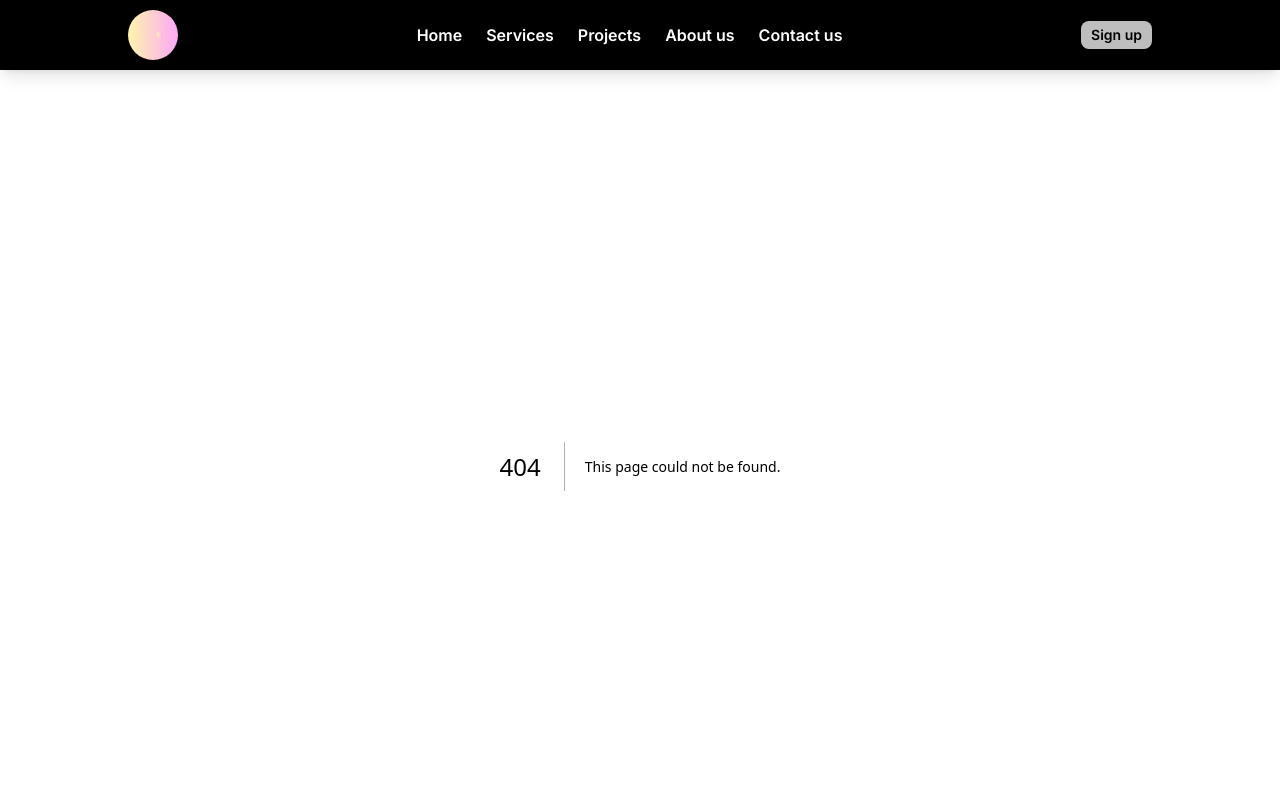
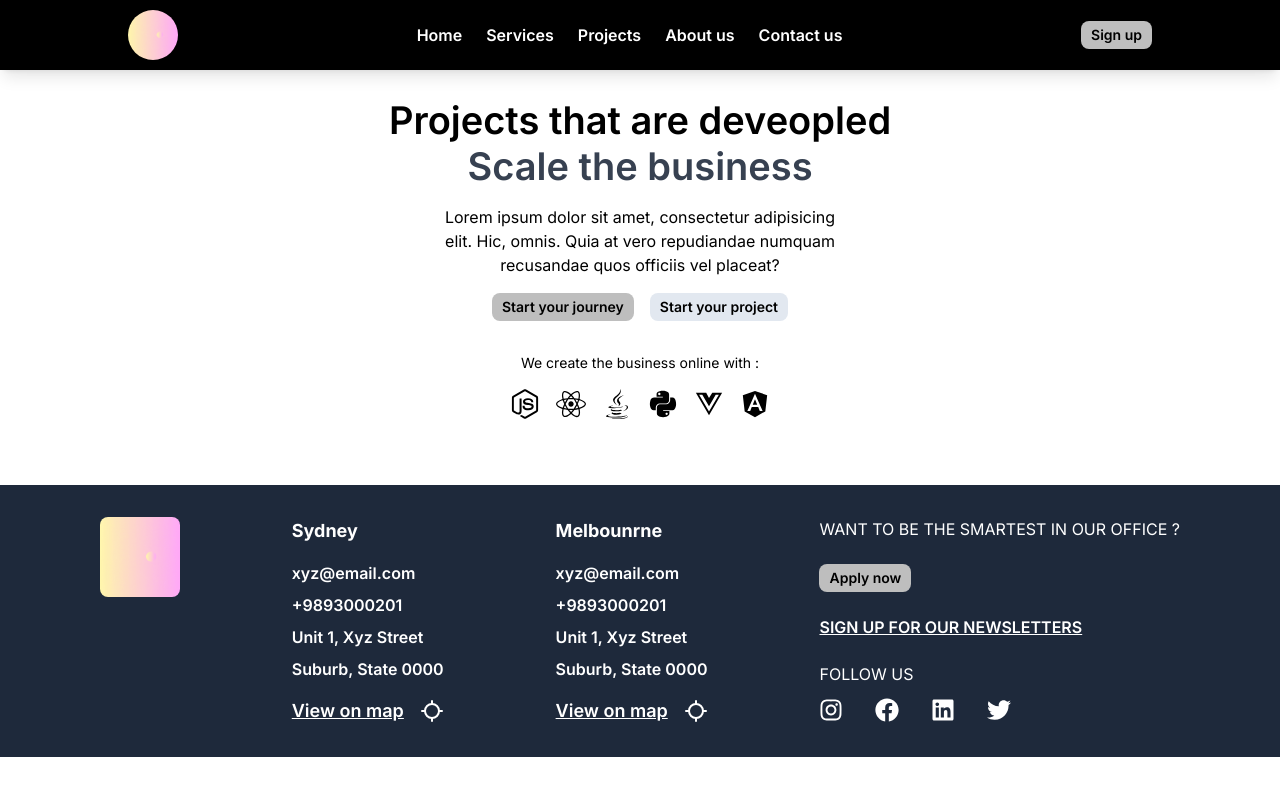
Before and after one commit to Krisna07/Digithink, a Next.js app: page /projects in a window 1280 px wide. Before the commit this address had no page. Shown: the top 800 px of the page. Built offline with nearby package versions, Linux system fonts and the light colour scheme.

Commit message:
projects page

```diff
--- /dev/null
+++ b/src/app/Components/Home/Home.tsx
@@ -0,0 +1,9 @@
+import React from 'react'
+
+const Home = () => {
+  return (
+    <div >Home</div>
+  )
+}
+
+export default Home
--- a/src/app/Components/Homepage/Digital.tsx
+++ b/src/app/Components/Homepage/Digital.tsx
@@ -4,31 +4,20 @@ import Button from "../Button";
 
 const Digital = () => {
   return (
-    <div className="tablet:w-full laptop:w-[1000px] gap-8  flex justify-between relative">
-      <div className="grid gap-2  tablet:w-1/2 place-items-left relative z-20 ">
-        <div className="grid  text-left leading-[130%]">
+    <div className="tablet:w-full tablet:w-[500px] gap-8   grid place-items-center relative">
+      <div className="grid gap-2 text-left tablet:text-center  tablet:place-items-center relative z-20 ">
+        <div className="grid gap-4  leading-[130%]">
           <h4 className="font-semibold text-hover-Text">Go Digital</h4>
           <h2 className="text-3xl font-bold ">
             A digital team for your business{" "}
           </h2>
-          <p className="md:w-5/6">
+          <p >
             Lorem ipsum dolor sit amet, consectetur adipisicing elit. Pariatur
             porro hic velit vero! Placeat provident cumque iure impedit
             praesentium. Iure!
           </p>
           <div className="w-fit grid gap-2 grid-cols-4">
-            <div className="w-20 h-20 bg-slate-200 rounded-full grid place-items-center text-[40px] font-bold">
-              D
-            </div>
-            <div className="w-20 h-20 bg-slate-200 rounded-full grid place-items-center text-[40px] font-bold">
-              I
-            </div>
-            <div className="w-20 h-20 bg-slate-200 rounded-full grid place-items-center text-[40px] font-bold">
-              G
-            </div>
-            <div className="w-20 h-20 bg-slate-200 rounded-full grid place-items-center text-[40px] font-bold">
-              I
-            </div>
+
           </div>
         </div>
 
@@ -39,16 +28,7 @@ const Digital = () => {
           className="h-fit"
         />
       </div>
-      <div className="  place-items-center hidden tablet:grid ">
-        <div className="">
-          <Image
-            src="/logo.gif"
-            width={500}
-            height={500}
-            alt="Picture of the author"
-          />
-        </div>
-      </div>
+
     </div>
   );
 };
--- a/src/app/globals.css
+++ b/src/app/globals.css
@@ -1,6 +1,7 @@
 @tailwind base;
 @tailwind components;
 @tailwind utilities;
+@import url('https://fonts.googleapis.com/css2?family=Inter:wght@100;200;300;400;500;600;700;800;900&display=swap');
 
 :root {
   --secondaryColor: gray;
@@ -9,21 +10,13 @@
   --accentColor: rgb(145, 66, 66);
 }
 
-/* @media (prefers-color-scheme: dark) {
-  :root {
-    --textcolor: #eff3e8;
-    --backgroundColor: #130b0b;
-    --primaryBtn: #6b35bb;
-    --secondaryBtn: #70746a;
-    --accent: #403058;
-    --textHover: #cecfcc;
-  }
-} */
+
 
 body {
+  font-family: 'Inter', sans-serif;
+
   margin: 0 auto;
   padding: 0;
-  background-color: white;
   scroll-behavior: smooth;
 }
 
--- /dev/null
+++ b/src/app/projects/page.tsx
@@ -0,0 +1,27 @@
+import React from 'react'
+import Button from '../Components/Button'
+import { FaAngular, FaJava, FaNodeJs, FaPython, FaReact, FaVuejs } from 'react-icons/fa'
+
+const page = () => {
+  return (
+    <div className='w-full grid place-items-center'>
+        <div className='px-4 py-8 grid place-items-center gap-4'>
+          <div className='text-center font-semibold'>  <h2 className='text-[38px] leading-[120%] '>Projects that are deveopled</h2>
+            <h2 className='text-[38px] leading-[120%]  text-gray-700'>Scale the business</h2></div>
+            <p className='tablet:w-[400px] text-center'>Lorem ipsum dolor sit amet, consectetur
+            adipisicing elit. Hic, omnis. Quia at vero repudiandae numquam recusandae
+            quos officiis vel placeat?</p>
+            <div className='flex gap-4'>
+                <Button label='Start your journey' size={'sm'} variant={'default'} className={""}/>
+                <Button label='Start your project' size={'sm'} variant={'ghost'} className={""}/>
+            </div>
+        </div>
+        <div className='grid place-items-center gap-4'>
+            <p className='text-sm'>We create the business online with :</p>
+            <div className='flex gap-4 text-3xl font-semibold'><FaNodeJs/> <FaReact/> <FaJava/> <FaPython/> <FaVuejs/><FaAngular/></div>
+        </div>
+        </div>
+  )
+}
+
+export default page
```
